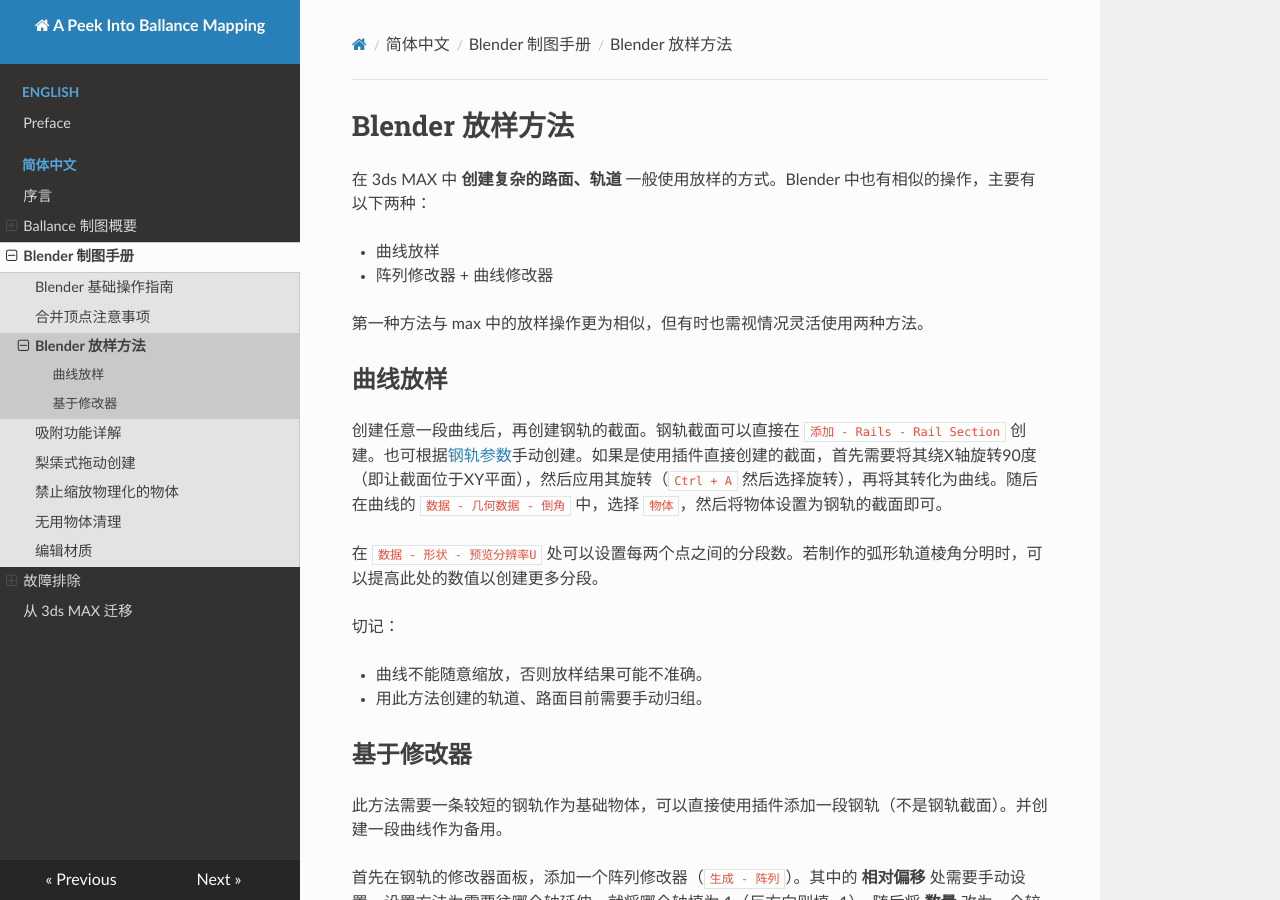
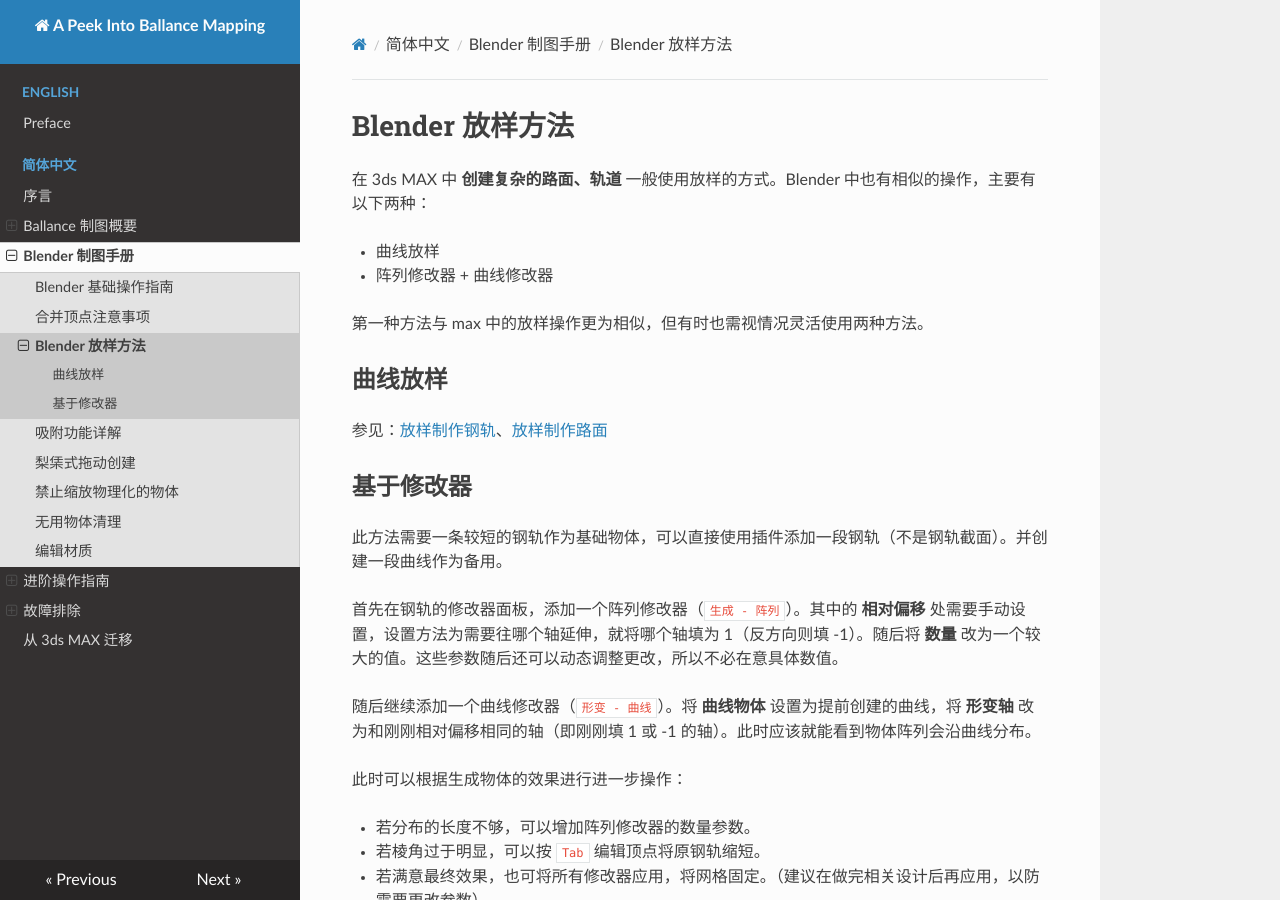
Before and after one commit to yyc12345/A-Peek-Into-Ballance-Mapping, an MkDocs documentation site: the page built from docs/zh-cn/blender/sampling.md, in a window 1280 px wide and 900 px high. Built offline with MkDocs 1.6.1, drawn with Linux system fonts in a browser that asks for light colours; nearby versions of some CDN libraries.

Commit message:
update: add two advance manual

```diff
--- a/docs/zh-cn/blender/sampling.md
+++ b/docs/zh-cn/blender/sampling.md
@@ -9,14 +9,7 @@
 
 ## 曲线放样
 
-创建任意一段曲线后，再创建钢轨的截面。钢轨截面可以直接在 `添加 - Rails - Rail Section` 创建。也可根据[钢轨参数](../mapping/rail-parameter.md)手动创建。如果是使用插件直接创建的截面，首先需要将其绕X轴旋转90度（即让截面位于XY平面），然后应用其旋转（`Ctrl + A` 然后选择旋转），再将其转化为曲线。随后在曲线的 `数据 - 几何数据 - 倒角` 中，选择 `物体`，然后将物体设置为钢轨的截面即可。
-
-在 `数据 - 形状 - 预览分辨率U` 处可以设置每两个点之间的分段数。若制作的弧形轨道棱角分明时，可以提高此处的数值以创建更多分段。
-
-切记：
-
-- 曲线不能随意缩放，否则放样结果可能不准确。
-- 用此方法创建的轨道、路面目前需要手动归组。
+参见：[放样制作钢轨](../advance/sampling-rail.md)、[放样制作路面](../advance/sampling-floor.md)
 
 ## 基于修改器
 
--- a/mkdocs.yml
+++ b/mkdocs.yml
@@ -25,6 +25,9 @@
       - '禁止缩放物理化的物体': 'zh-cn/blender/no-scaled-physicalized-object.md'
       - '无用物体清理': 'zh-cn/blender/unused-object.md'
       - '编辑材质': 'zh-cn/blender/modify-material.md'
+    - '进阶操作指南':
+      - '放样制作钢轨': 'zh-cn/advance/sampling-rail.md'
+      - '放样制作路面': 'zh-cn/advance/sampling-floor.md'
     - '故障排除':
       - 'Blender 资产相关问题': 'zh-cn/trouble-shooting/blender-assets.md'
       - '路面发黑': 'zh-cn/trouble-shooting/black.md'
```
Also changed, not shown: docs/zh-cn/advance/sampling-floor.md (added, +63 -0 lines), docs/zh-cn/advance/sampling-rail.md (added, +67 -0 lines), docs/imgs/sampling_floor_flatten_uv.png (added), docs/imgs/sampling_floor_gen_material.png (added), docs/imgs/sampling_floor_material.png (added), docs/imgs/sampling_floor_result.png (added), docs/imgs/sampling_floor_section.png (added), docs/imgs/sampling_floor_select_top.png (added), docs/imgs/sampling_rail_circle.png (added), docs/imgs/sampling_rail_flip.png (added), docs/imgs/sampling_rail_grouping.png (added), docs/imgs/sampling_rail_result.png (added), docs/imgs/sampling_rail_section.png (added).
